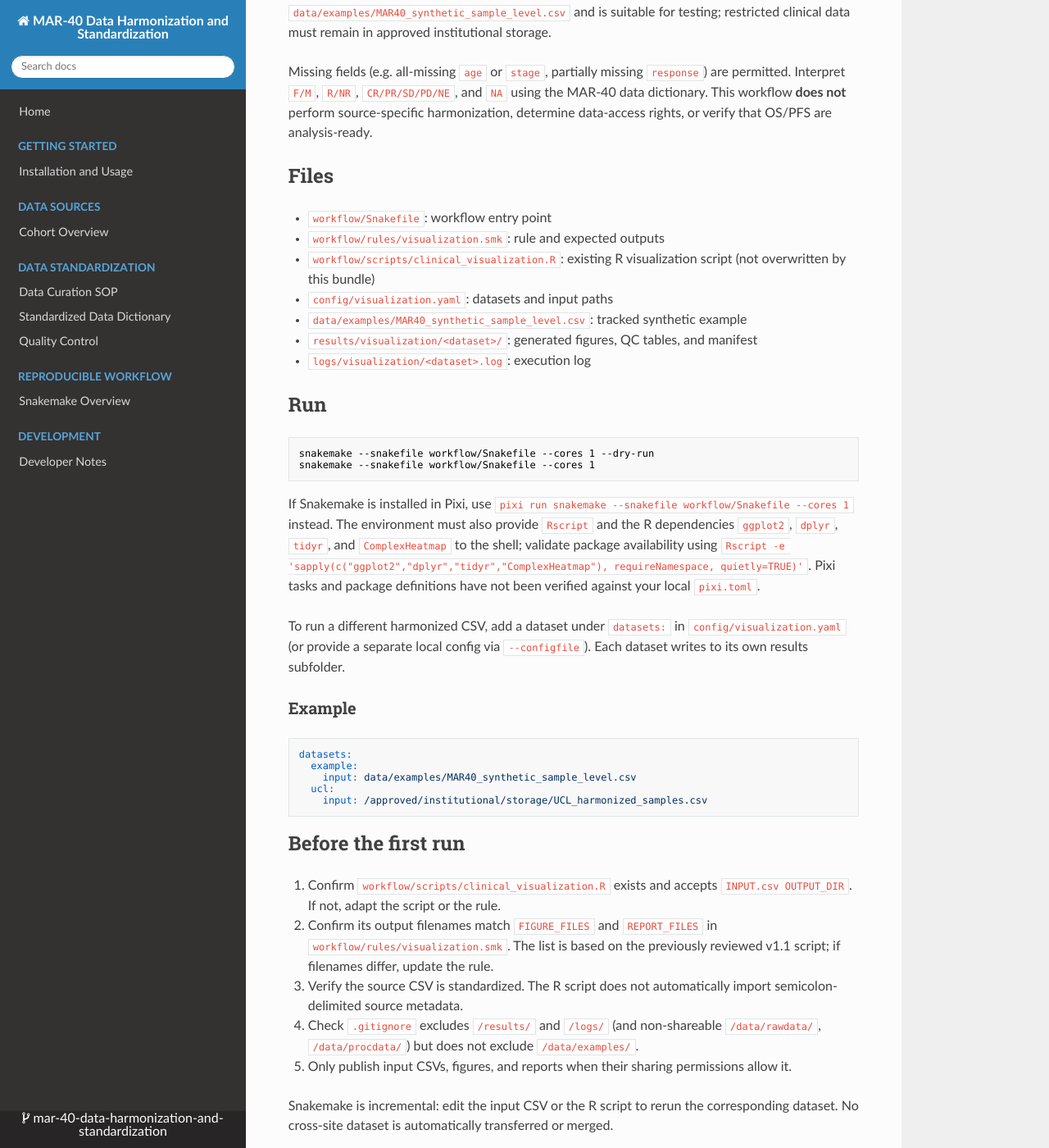
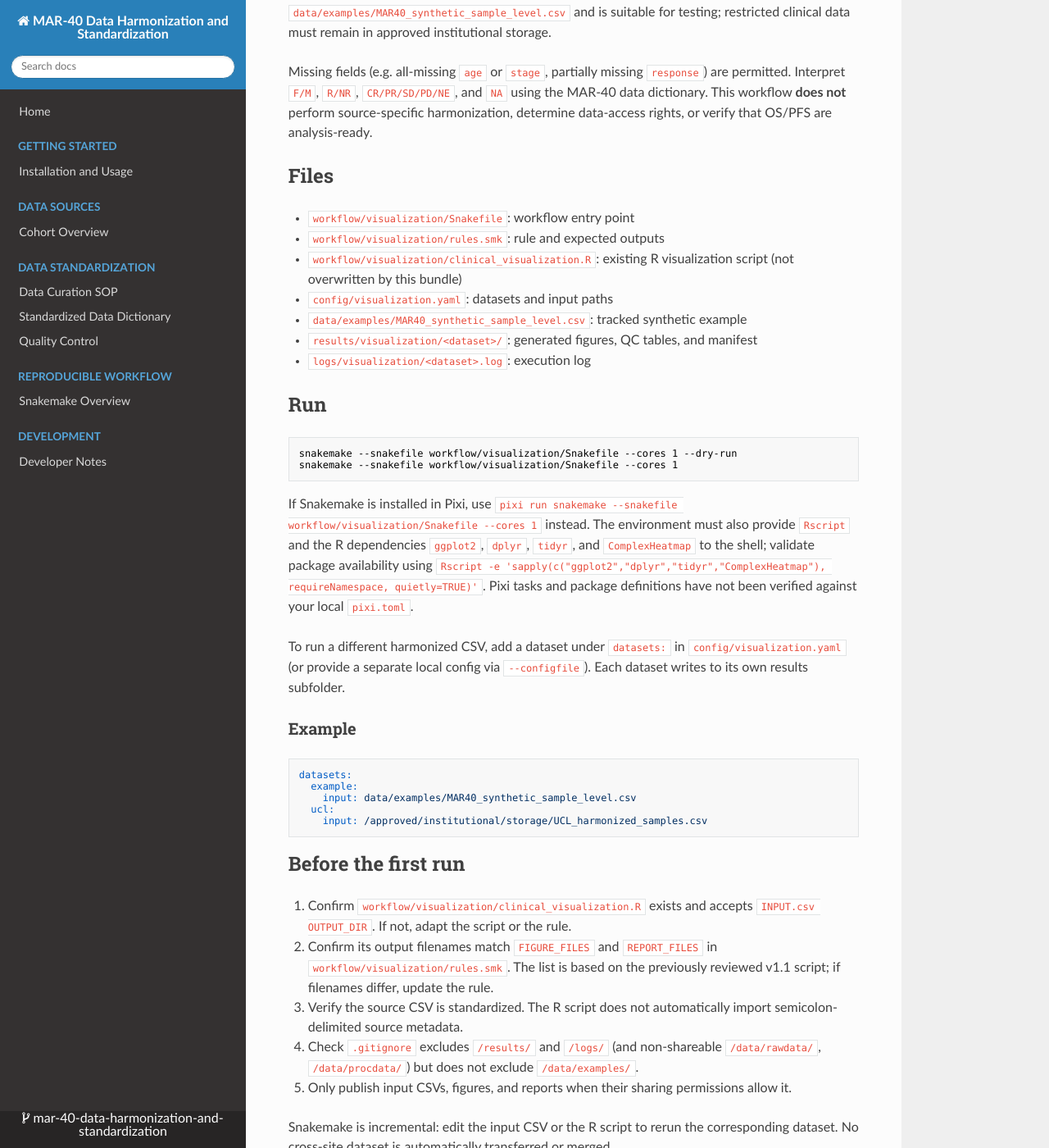
Before and after one commit to bhklab/mar40-data-harmonization, an MkDocs documentation site: the page built from docs/visualization_workflow.md, in a window 1280 px wide and 1400 px high, scrolled down 335 px. Shown: the whole window at 82% size. Built offline with MkDocs 1.6.1, drawn with Linux system fonts in a browser that asks for light colours; nearby versions of some CDN libraries; some of the changed text lies outside the part shown.

Commit message:
Reorganize MAR-40 workflows and update documentation

````diff
--- a/docs/visualization_workflow.md
+++ b/docs/visualization_workflow.md
@@ -2,15 +2,15 @@
 
 ## Scope and inputs
 
-Run from the repository root. The workflow invokes the **existing** `workflow/scripts/clinical_visualization.R` and expects an already harmonized, comma-delimited, sample-level table containing `cohort`, `patientid`, and `sampleid`. The script accepts input and output paths as its first two positional arguments. The synthetic example lives at `data/examples/MAR40_synthetic_sample_level.csv` and is suitable for testing; restricted clinical data must remain in approved institutional storage.
+Run from the repository root. The workflow invokes the **existing** `workflow/visualization/clinical_visualization.R` and expects an already harmonized, comma-delimited, sample-level table containing `cohort`, `patientid`, and `sampleid`. The script accepts input and output paths as its first two positional arguments. The synthetic example lives at `data/examples/MAR40_synthetic_sample_level.csv` and is suitable for testing; restricted clinical data must remain in approved institutional storage.
 
 Missing fields (e.g. all-missing `age` or `stage`, partially missing `response`) are permitted. Interpret `F/M`, `R/NR`, `CR/PR/SD/PD/NE`, and `NA` using the MAR-40 data dictionary. This workflow **does not** perform source-specific harmonization, determine data-access rights, or verify that OS/PFS are analysis-ready.
 
 ## Files
 
-- `workflow/Snakefile`: workflow entry point
-- `workflow/rules/visualization.smk`: rule and expected outputs
-- `workflow/scripts/clinical_visualization.R`: existing R visualization script (not overwritten by this bundle)
+- `workflow/visualization/Snakefile`: workflow entry point
+- `workflow/visualization/rules.smk`: rule and expected outputs
+- `workflow/visualization/clinical_visualization.R`: existing R visualization script (not overwritten by this bundle)
 - `config/visualization.yaml`: datasets and input paths
 - `data/examples/MAR40_synthetic_sample_level.csv`: tracked synthetic example
 - `results/visualization/<dataset>/`: generated figures, QC tables, and manifest
@@ -19,11 +19,11 @@ Missing fields (e.g. all-missing `age` or `stage`, partially missing `response`)
 ## Run
 
 ```bash
-snakemake --snakefile workflow/Snakefile --cores 1 --dry-run
-snakemake --snakefile workflow/Snakefile --cores 1
+snakemake --snakefile workflow/visualization/Snakefile --cores 1 --dry-run
+snakemake --snakefile workflow/visualization/Snakefile --cores 1
 ```
 
-If Snakemake is installed in Pixi, use `pixi run snakemake --snakefile workflow/Snakefile --cores 1` instead. The environment must also provide `Rscript` and the R dependencies `ggplot2`, `dplyr`, `tidyr`, and `ComplexHeatmap` to the shell; validate package availability using `Rscript -e 'sapply(c("ggplot2","dplyr","tidyr","ComplexHeatmap"), requireNamespace, quietly=TRUE)'`. Pixi tasks and package definitions have not been verified against your local `pixi.toml`.
+If Snakemake is installed in Pixi, use `pixi run snakemake --snakefile workflow/visualization/Snakefile --cores 1` instead. The environment must also provide `Rscript` and the R dependencies `ggplot2`, `dplyr`, `tidyr`, and `ComplexHeatmap` to the shell; validate package availability using `Rscript -e 'sapply(c("ggplot2","dplyr","tidyr","ComplexHeatmap"), requireNamespace, quietly=TRUE)'`. Pixi tasks and package definitions have not been verified against your local `pixi.toml`.
 
 To run a different harmonized CSV, add a dataset under `datasets:` in `config/visualization.yaml` (or provide a separate local config via `--configfile`). Each dataset writes to its own results subfolder.
 
@@ -39,8 +39,8 @@ datasets:
 
 ## Before the first run
 
-1. Confirm `workflow/scripts/clinical_visualization.R` exists and accepts `INPUT.csv OUTPUT_DIR`. If not, adapt the script or the rule.
-2. Confirm its output filenames match `FIGURE_FILES` and `REPORT_FILES` in `workflow/rules/visualization.smk`. The list is based on the previously reviewed v1.1 script; if filenames differ, update the rule.
+1. Confirm `workflow/visualization/clinical_visualization.R` exists and accepts `INPUT.csv OUTPUT_DIR`. If not, adapt the script or the rule.
+2. Confirm its output filenames match `FIGURE_FILES` and `REPORT_FILES` in `workflow/visualization/rules.smk`. The list is based on the previously reviewed v1.1 script; if filenames differ, update the rule.
 3. Verify the source CSV is standardized. The R script does not automatically import semicolon-delimited source metadata.
 4. Check `.gitignore` excludes `/results/` and `/logs/` (and non-shareable `/data/rawdata/`, `/data/procdata/`) but does not exclude `/data/examples/`.
 5. Only publish input CSVs, figures, and reports when their sharing permissions allow it.
````
Also changed, not shown: data/examples/icb_hwang/README.md (+1 -1 lines), docs/README.md (+3 -3 lines), docs/icb_hwang_example.md (+2 -2 lines), docs/usage.md (+7 -7 lines), workflow/scripts/README.md (deleted, +0 -71 lines), 19 other files.
